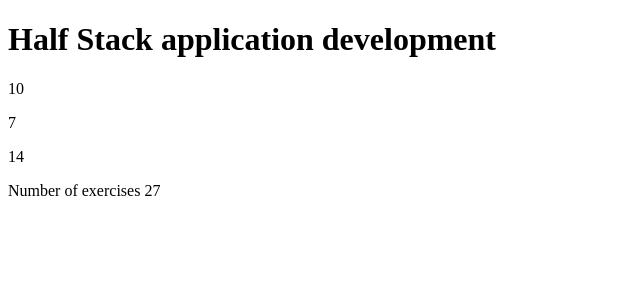
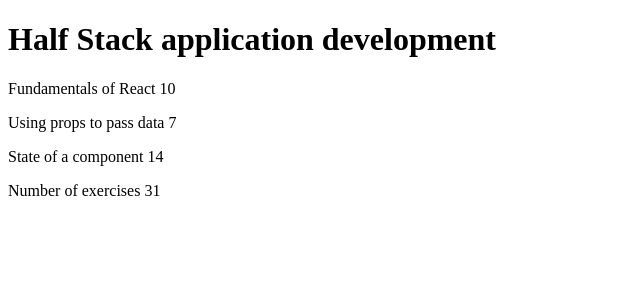
Before and after one commit to furquan-lp/fullstack_part1, a React (Create React App) app: page / in a window 1280 px wide. Shown: the top 300 px of the page, without its empty margins (0-640 px from the left). Built offline with nearby package versions, Linux system fonts and the light colour scheme.

Commit message:
Exercise 1.4 (place objects into an array and pass them directly)

```diff
--- a/src/App.js
+++ b/src/App.js
@@ -8,10 +8,12 @@
   )
 }
 
-const Part = (props) => {
+const Content = (props) => {
   return (
     <div>
-      <p>{props.p} {props.exercise}</p>
+      <p>{props.p[0].name} {props.p[0].exercises}</p>
+      <p>{props.p[1].name} {props.p[1].exercises}</p>
+      <p>{props.p[2].name} {props.p[2].exercises}</p>
     </div>
   )
 }
@@ -19,33 +21,34 @@
 const Total = (props) => {
   return (
     <div>
-      <p>Number of exercises {props.one + props.two + props.three}</p>
+      <p>Number of exercises {props.p[0].exercises + props.p[1].exercises + props.p[2].exercises}</p>
     </div>
   )
 }
 
 function App() {
   const course = 'Half Stack application development'
-  const part1 = {
+  const parts = [
+    {
       name: 'Fundamentals of React',
       exercises: 10
-  }
-  const part2 = {
+    },
+    {
       name: 'Using props to pass data',
       exercises: 7
-  }
-  const part3 = {
+    },
+    {
       name: 'State of a component',
       exercises: 14
     }
+  ]
+  console.log(parts);
 
   return (
     <div>
       <Header name={course} />
-      <Part p1={part1.name} exercise={part1.exercises} />
-      <Part p1={part2.name} exercise={part2.exercises} />
-      <Part p1={part3.name} exercise={part3.exercises} />
-      <Total one={part1.exercises} two={part2.exercises} three={part1.exercises} />
+      <Content p={parts} />
+      <Total p={parts} />
     </div>
   )
 }
```
Lines whose indentation alone changed are shown as unchanged.
